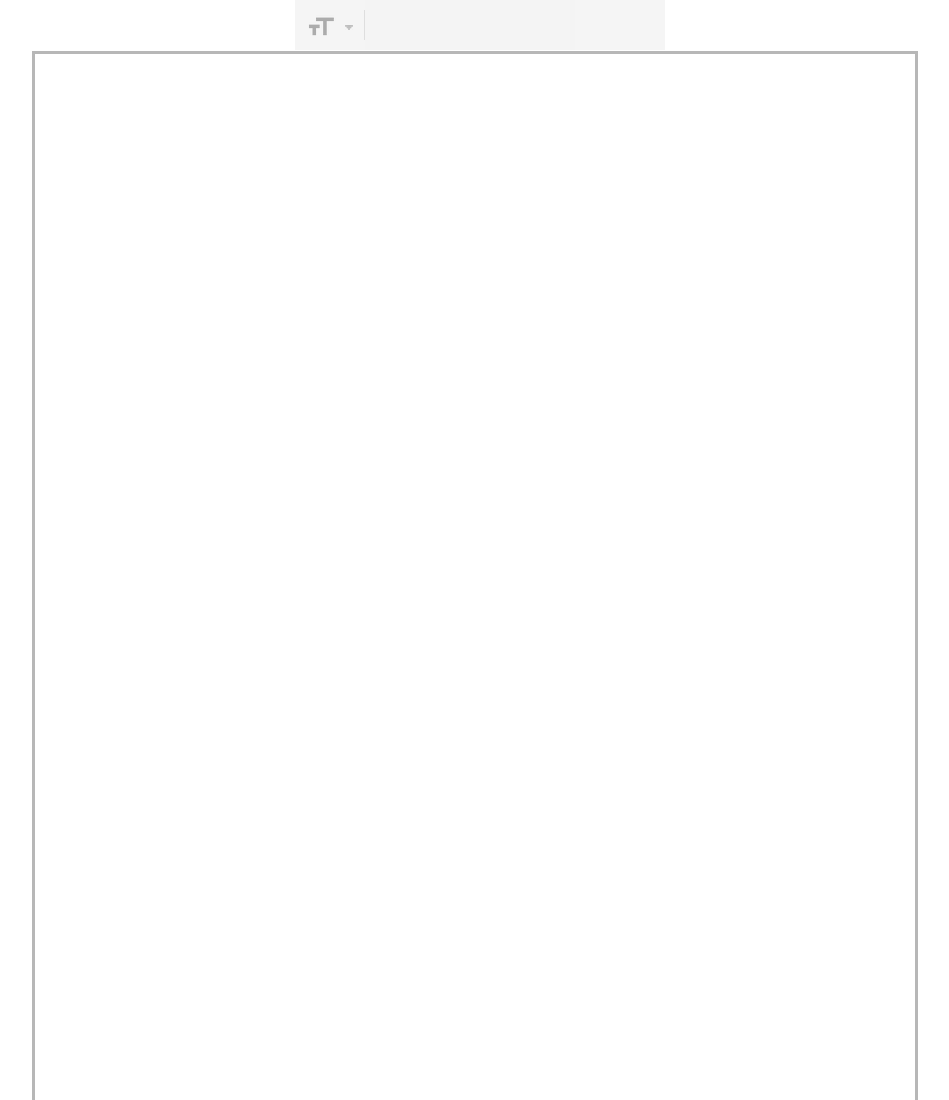
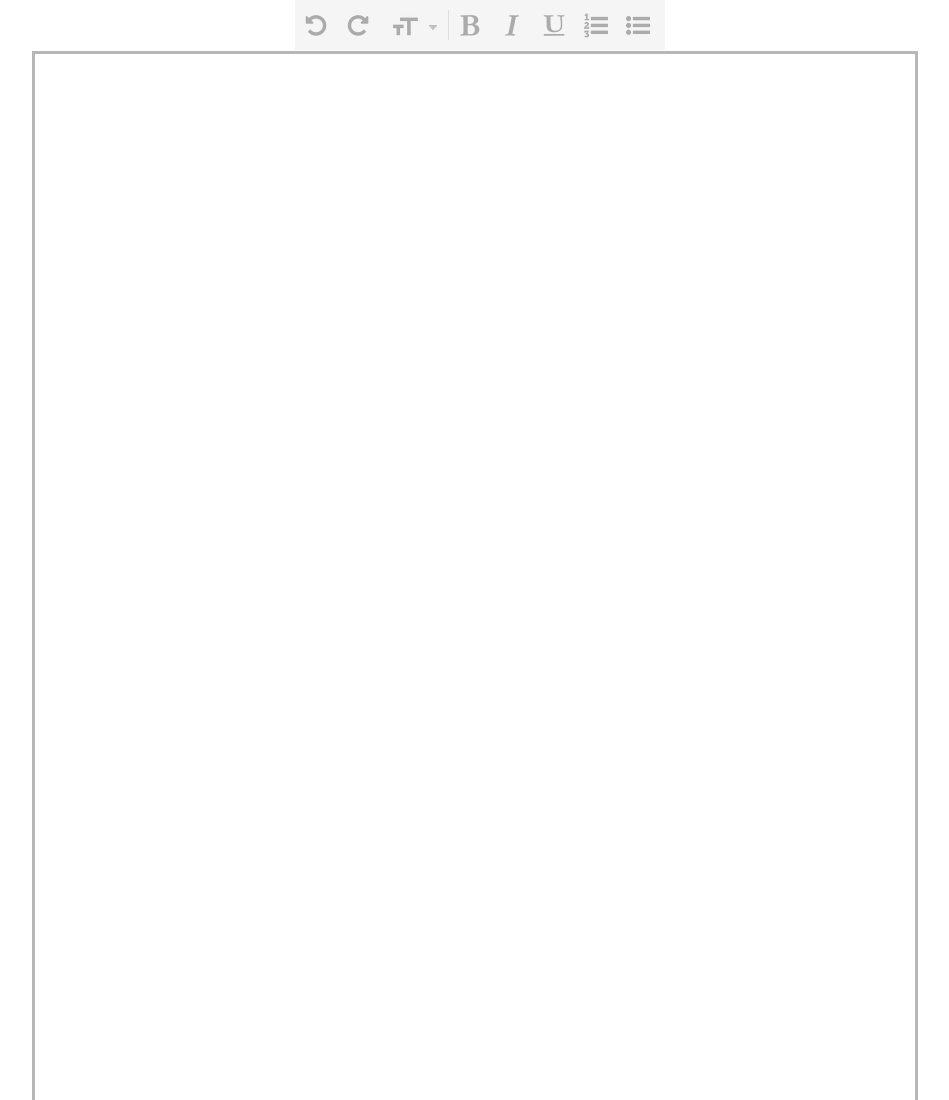
Before and after one commit to RazumO/TextEditor, a plain HTML site: page index.html in a window 1280 px wide. Shown: the top 1100 px of the page, without its empty margins (160-1109 px from the left). Drawn offline with Linux system fonts and the light colour scheme.

Commit message:
Update index.html
''added undo, redo buttons and Mozilla support fot clipboard"

```diff
--- a/index.html
+++ b/index.html
@@ -5,11 +5,14 @@
 	<meta charset="utf-8">
 	<link rel="stylesheet" type="text/css" href="css/normalize.css">
 	<link rel="stylesheet" type="text/css" href="css/style.css">
+	<link rel="stylesheet" href="https://maxcdn.bootstrapcdn.com/font-awesome/4.4.0/css/font-awesome.min.css">
 </head>
 <body>
 	<div id="content">
 		<div id="menu">
 			<ul>
+				<li class="menuItemImg table" onclick="unDo()"><span class="tableCell"><i class="fa fa-undo fa-2x"></i></span></li>
+				<li class="menuItemImg table" onclick="reDo()"><span class="tableCell"><i class="fa fa-repeat fa-2x"></i></span></li>
 				<li class="menuItemImg" style="width: 70px;" id="Font">
 					<ul id="subMenu">
 						<li class="fontItem" onclick="setFont(1)"><font size="1">Дрібний</font></li>
@@ -18,11 +21,11 @@
 						<li class="fontItem" onclick="setFont(7)"><font size="7">Величезний</font></li>
 					</ul>
 				</li>
-				<li class="menuItemImg" id="Bold" onclick="setBold()"></li>
-				<li class="menuItemImg" id="Italic" onclick="setItal()"></li>
-				<li class="menuItemImg" id="Underline" onclick="setUnderline()"></li>
-				<li class="menuItemImg" id="toOl" onclick="setOl()"></li>
-				<li class="menuItemImg" id="toUl" onclick="setUl()"></li>
+				<li class="menuItemImg table" onclick="setBold()"><span class="tableCell"><i class="fa fa-bold fa-2x"></i></span></li>
+				<li class="menuItemImg table" onclick="setItal()"><span class="tableCell"><i class="fa fa-italic fa-2x"></i></span></li>
+				<li class="menuItemImg table" onclick="setUnderline()"><span class="tableCell"><i class="fa fa-underline fa-2x"></i></span></li>
+				<li class="menuItemImg table" onclick="setOl()"><span class="tableCell"><i class="fa fa-list-ol fa-2x"></i></span></li>
+				<li class="menuItemImg table" onclick="setUl()"><span class="tableCell"><i class="fa fa-list-ul fa-2x"></i></span></li>
 			</ul>
 		</div>
 		<br>
```
